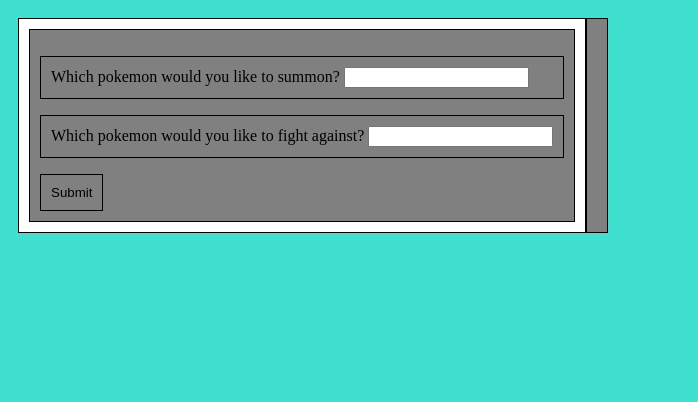
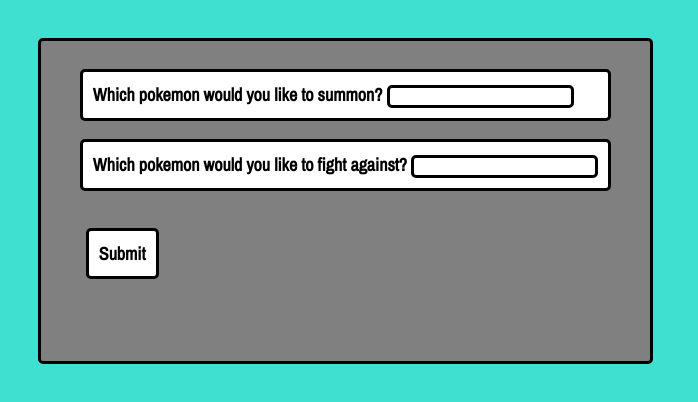
Before and after one commit to reedbrownart/pokemonAPI, a plain HTML site: page index.html in a window 1280 px wide. Shown: the whole page, without its empty margins (0-698 px from the left). Drawn offline with nearby package versions, Linux system fonts and the light colour scheme.

Commit message:
final build

```diff
--- a/api.css
+++ b/api.css
@@ -1,39 +1,59 @@
 body {
     background-color: turquoise;
-    padding: 10px;
+    padding: 30px;
     display: flex;
     flex-direction: row;
     justify-items: space-evenly;
+    justify-content: space-evenly;
 }
 
 div {
-    background-color: white;
-    border: 1px black solid;
+    background-color: grey;
+    border: 3px black solid;
+    border-radius: 5px;
     display: flex;
     justify-content: space-evenly;
     justify-items: space-evenly;
     padding: 10px;
 }
 
-form, section, button {
-    background-color: grey;
-    border: 1px black solid;
-    padding: 10px;
+form {
+
+}
+
+button {
+    border: 0;
+    background-color: transparent;
 }
 
 p {
-    background-color: grey;
-    border: 1px black solid;
+    border: 3px black solid;
+    border-radius: 5px;
     padding: 10px;
+    font-family: 'Archivo Narrow', sans-serif;
+    font-size: large;
+    font-weight: bold;
+    background-color: white;
+}
+
+input {
+    border: 3px black solid;
+    border-radius: 5px;
 }
 
 .container {
-    border: 1px black solid;
+    border: 3px black solid;
+    border-radius: 5px;
     display: flex;
     flex-direction: column;
 }
 
 .results {
-    border: 1px black solid;
     text-align: center;
+    width: 600px;
 }
+
+.questions {
+    height: 300px;
+    width: 600px;
+}
--- a/api.js
+++ b/api.js
@@ -136,6 +136,15 @@
     let deathDescription = document.createElement('p');
     deathDescription.textContent = 'neither pokemon has died!';
 
+    //All of this was originally written anticipating actual calculation of pokemon attacks
+    //I encountered a number of issues with this, some might be solvable but some are limitations of the API
+    //1) I couldn't find a way to check if a randomMove was even usable by a specific pokemon
+    //2) I would then need to find a move's damage, add type modifiers and subtract it from the enemy health
+    //3) This is not even beginning to implement status effects, critical hits, accuracy, etc.
+
+    //Ultimately I just used a while loop that slowly subtracts from an arbitrary health
+    //Essentially every random Move that gets pulled from the API does 10 damage (even though that's not how it would work in the real game)
+
     while (!playerIsDead && !enemyIsDead) {
             let playerMoveResults = document.createElement('p');
             let randomNum = Math.floor(Math.random() * Math.floor(325));
@@ -182,15 +191,3 @@
     battle.appendChild(battleDescription);
     results.appendChild(battle);
 }
-
-function isSuperEffective(move, pokemon) {
-    if (pokemon.name === 'zubat') {
-        return true;
-    }
-
-    if (move.name === 'tackle') {
-        return true;
-    } else {
-        return false;
-    }
-}
--- a/index.html
+++ b/index.html
@@ -6,6 +6,8 @@
     <meta name="viewport" content="width=device-width, initial-scale=1.0">
     <title>API Project</title>
     <link href="api.css" rel="stylesheet">
+    <link rel="preconnect" href="https://fonts.gstatic.com">
+    <link href="https://fonts.googleapis.com/css2?family=Archivo+Narrow&display=swap" rel="stylesheet">
 </head>
 <body>
     <div class = "questions">
@@ -18,7 +20,7 @@
                 <label>Which pokemon would you like to fight against?</label>
                 <input type="text" class="enemySelection" required>
             </p>
-            <button class = "submit">Submit</button>
+            <button class = "submit"><p>Submit</p></button>
         </form>
     </div>
 
```
